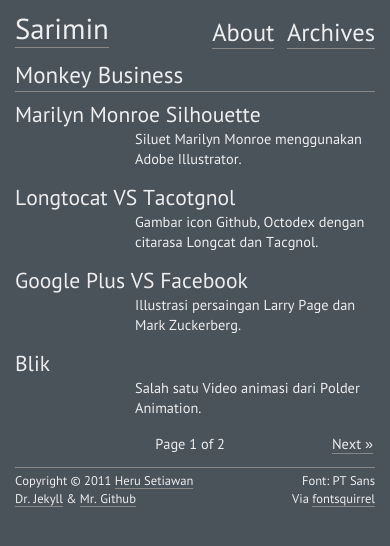
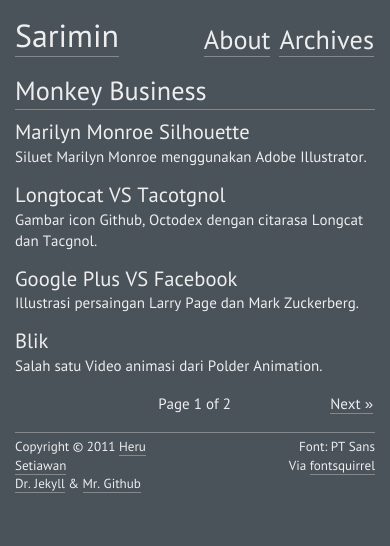
Before and after one commit to timbul/timbul.github.com, a Jekyll site: the page built from index.html, in a window 390 px wide. Shown: the top 546 px of the page. Built offline with Jekyll 4.4.1, drawn with Linux system fonts in a browser that asks for light colours; Markdown is read by kramdown in place of the engine named in the settings; the list of posts is cut into pages by our own code.

Commit message:
edit css

```diff
--- a/css/media-queries.css
+++ b/css/media-queries.css
@@ -1,78 +1,81 @@
-@media screen and (max-width: 767px) {
-header, article, footer {padding: 0 15px 0 5px;}
+@media screen and (max-width: 768px) {
+header, article, footer { width: 500px; margin: 20px auto; padding: 0;}
+.meta, blockquote, figcaption   { width: 500px; }
+.meta {margin:0; text-align: left; line-height:1.5;}
+ul.meta li {display:inline; margin-right:10px;}
+.post ul.meta, #social  { display:none;}
+.push, article p, article h4, #archives{ margin-left:0;}
+blockquote, figcaption  {margin: 0 0 1em 0; text-align: center; border:none;}
+.full img{padding-bottom: 9px;}
 }
 
 @media screen and (max-width: 640px) {
-header, article, footer {padding: 0 10px; width: 500px;}
-blockquote { font-family: georgia, serif; font-style: italic; padding: 0 0 1em 0; text-align: left; width: 100%;}
-#archives { padding-left: 0; }
-.meta, #social { display:none; }
-#comment { width: 500px; }
-article p, article h4 { padding-left: 0; }
-#comment h3 { margin-left: 0; border-bottom: 1px solid #888; }
-.push { margin-left: 0 !important; }
-.full { width: auto; padding-bottom: 10px; }
+header, article, footer { width: 480px; margin: 15px auto;}
+#title, nav, #bottomr, #bottoml { width: 240px; }
+#judul, #bottom , #comment, .meta, blockquote, figcaption { width: 480px; }
+ { width: 480px; }
+.prev, .totpages, .next { width: 160px; }
+.list {width: 345px;}
+article #archives ol li time {width:100px;}
+.full img, .gambar img, .vidvim iframe, .vidyou iframe {padding-bottom: 8px;}
+.vidvim iframe { width: 100%; height: 270px; }
+.vidyou iframe { width: 480px; height: 232px; }
 }
 
 @media screen and (max-width: 480px) {
-header, article, footer {padding: 0; width:360px; margin: 10px auto;}
-body {font-size:.9em;}
-h1 { font-size: 2em; }
-h2 { font-size: 1.6em; line-height: 1.3; }
-h3 { font-size: 1.4em; }
-h4 { font-size: 1.25em; }
-#title, nav , #bottomr, #bottoml {margin: 0; width:180px;}
-nav {padding-top: 7px; font-size:1.7em;}
-nav ul li { margin: 0 0 0 6px; }
-.list { width: 100%;}
+body{font-size: .9375em; -webkit-text-size-adjust: none;}
+header, article, footer { width: 360px; margin: 15px auto;}
+#title, nav, #bottomr, #bottoml { width: 180px; }
+#judul, #bottom , #comment, .meta, blockquote, figcaption { width: 360px; }
+.prev, .totpages, .next { width: 120px; }
+.list {width: auto;}
+#archives ol li:hover { background-color: transparent; }
 article #archives ol li time {display:none;}
-.full, .gambar, .vidvim iframe, .vidyou iframe {padding-bottom: 7px; }
-#judul { width: 360px;}
+nav ul li {margin: 1px;}
+.full img, .gambar img, .vidvim iframe, .vidyou iframe {padding-bottom: 6px;}
+h1 { font-size: 2.125em; }
+h2 { font-size: 1.75em; line-height: 1.3; }
+.post h2 { font-size: 1.375em; }
+h3 { font-size: 1.25em; }
+h4 { font-size: 1.125em; }
+nav { font-size: 1.75em; }
 .vidvim iframe { width: 100%; height: 203px; }
 .vidyou iframe { width: 360px; height: 232px; }
 }
 
 @media screen and (max-width: 320px) {
-header, article, footer {padding: 0; width:280px; margin: 10px auto;}
-body {font-size:.9em;}
-h1 { font-size: 1.8em; }
-h2 { font-size: 1.4em; line-height: 1.3; }
-h3 { font-size: 1.25em; }
-h4 { font-size: 1.25em; }
-.post h2 { font-size: 1.3em; }
-#title, nav  {margin: 0; width:140px;}
-#bottomr, #bottoml {margin: 0; width:280px; padding: 5px 0 5px 0; text-align:left;}
-nav {padding-top: 7px; font-size:1.4em;}
-nav ul li { margin: 0 0 0 4px; }
-.list { width: 100%;}
-article #archives ol li time {display:none;}
-.full, .gambar, .vidvim iframe, .vidyou iframe {padding-bottom: 5px; }
-#judul { width: 280px; margin:0 0 8px;}
-p {margin-bottom: .9em;}
-.vidvim iframe { width: 100%; height: 158px; }
-.vidyou iframe { width: 280px; height: 187px; }
+body{font-size: .875em;}
+p { margin-bottom: .9375em; }
+header, article, footer { width: 240px; margin: 10px auto;}
+#bottomr, #bottoml, #judul, #bottom , #comment, .meta, blockquote, figcaption { width: 240px; }
+#title, nav { width: 120px; }
+.prev, .next { width: 120px; }
+.totpages {display:none;}
+.full img, .gambar img, .vidvim iframe, .vidyou iframe {padding-bottom: 4px;}
+h1 { font-size: 1.625em; }
+h2 { font-size: 1.5em;}
+.post h2 { font-size: 1.25em; }
+h3 { font-size: 1.125em; }
+h4 { font-size: 1.125em; }
+nav { font-size: 1.15em; padding-top:9px;}
+nav ul li {margin: 0 0 0 2px;}
+#bottomr {display:none;}
+.vidvim iframe { width: 100%; height: 180px; }
+.vidyou iframe { width: 320px; height: 232px; }
 }
 
 @media screen and (max-width: 240px) {
-header, article, footer {padding: 0; width:220px; margin: 10px auto;}
-body {font-size:.9em;}
-h1 { font-size: 1.8em; }
-h2 { font-size: 1.4em; line-height: 1.3; }
-h3 { font-size: 1.25em; }
-h4 { font-size: 1.25em; }
-.post h2 { font-size: 1.3em; }
-#title, nav  {margin: 0; width:220px;}
-#bottomr, #bottoml {margin: 0; width:220px; padding: 5px 0 5px 0; text-align:left;}
-nav {padding-top: 7px; font-size:1.4em;}
-nav ul {text-align:left}
-nav ul li { margin: 0 4px 0 0; }
-.list { width: 100%;}
-article #archives ol li time {display:none;}
-.full, .gambar, .vidvim iframe, .vidyou iframe {padding-bottom: 4px; }
-#judul { width: 220px; margin:0 0 8px;}
-p {margin-bottom: .9em;}
-.vidvim iframe { width: 100%; height: 158px; }
-.vidyou iframe { width: 280px; height: 187px; }
-.vidvim iframe { width: 100%; height: 124px; }
-.vidyou iframe { width: 220px; height: 153px; }
+body{font-size: .8125em;}
+p { margin-bottom: .875em; }
+header, article, footer { width: 200px; margin: 8px auto;}
+#bottomr, #bottoml, #judul, #bottom , #comment, .meta, blockquote, figcaption { width: 200px; }
+#title { width: 80px; }
+.prev, .next { width: 100px; }
+h1 { font-size: 1.5em; }
+h2 { font-size: 1.375em;}
+.post h2 { font-size: 1.25em; }
+nav {padding-top:7px;}
+nav ul li {margin: 0 0 0 1px;}
+.vidvim iframe { width: 100%; height: 135px; }
+.vidyou iframe { width: 240px; height: 232px; }
 }
```
